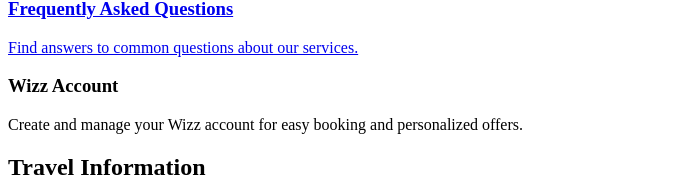
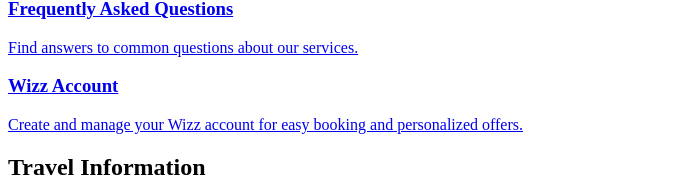
Before and after one commit to elsaferati/Lab2-Part2, a React (Create React App) app in the folder travelagency/frontend/: page /services in a window 1280 px wide. Shown: the part 774-952 px from the top of the page, without its empty margins (0-676 px from the left). Built offline with nearby package versions, Linux system fonts and the light colour scheme.

Commit message:
made some changeds

```diff
--- a/travelagency/frontend/src/App.js
+++ b/travelagency/frontend/src/App.js
@@ -25,6 +25,7 @@ import AboutUs from './pages/AboutUs';
 import TermsAndConditions from './pages/Terms&Conditions';
 import SittingTogether from './pages/SittingTogether';
 import AutoCheckIn from './pages/AutoCheckIn';
+import WizzAccount from './pages/WizzAccount';
 
 function App() {
   const [showSignUp, setShowSignUp] = useState(false);
@@ -58,6 +59,7 @@ function App() {
             <Route path="/terms" element={<TermsAndConditions />} />
             <Route path="/services/sitting-together" element={<SittingTogether />} />
             <Route path="/services/auto-check-in" element={<AutoCheckIn />} />
+            <Route path="/services/wizz-account" element={<WizzAccount />} />
           </Routes>
         </main>
         <Footer />
--- a/travelagency/frontend/src/pages/Services.jsx
+++ b/travelagency/frontend/src/pages/Services.jsx
@@ -16,6 +16,8 @@ const ServicesPage = () => {
       <div className="max-w-4xl mx-auto py-10 px-4">
         <h2 className="text-2xl font-semibold text-gray-800 mb-6">App Services</h2>
         <div className="grid grid-cols-2 gap-8 text-black">
+          </div>
+          </div>
 {/* Fare Lock */}
 <Link to="/services/fare-lock" className="bg-white p-6 rounded-lg shadow-md hover:shadow-lg transition-all duration-300 block">
   <h3 className="font-semibold text-lg text-purple-700">Fare Lock</h3>
@@ -43,13 +45,14 @@ const ServicesPage = () => {
     <p className="text-gray-600 mt-2">Find answers to common questions about our services.</p>
   </div>
 </Link>
-          {/* Wizz Account */}
-          <div className="bg-white p-6 rounded-lg shadow-md">
-            <h3 className="font-semibold text-lg text-purple-700">Wizz Account</h3>
-            <p className="text-gray-600 mt-2">Create and manage your Wizz account for easy booking and personalized offers.</p>
-          </div>
-        </div>
-      </div>
+  {/* Wizz Acc */}
+  <Link to="/services/wizz-account">
+  <div className="bg-white p-6 rounded-lg shadow-md hover:shadow-xl transition duration-300">
+    <h3 className="font-semibold text-lg text-purple-700">Wizz Account</h3>
+    <p className="text-gray-600 mt-2">Create and manage your Wizz account for easy booking and personalized offers.</p>
+  </div>
+</Link>
+
 
       {/* Travel Information Section */}
       <div className="bg-white p-6 rounded-lg shadow-md mt-10 max-w-4xl mx-auto">
@@ -113,6 +116,6 @@ const ServicesPage = () => {
       </div>
     </div>
   );
-};
+  };
 
 export default ServicesPage;
```
